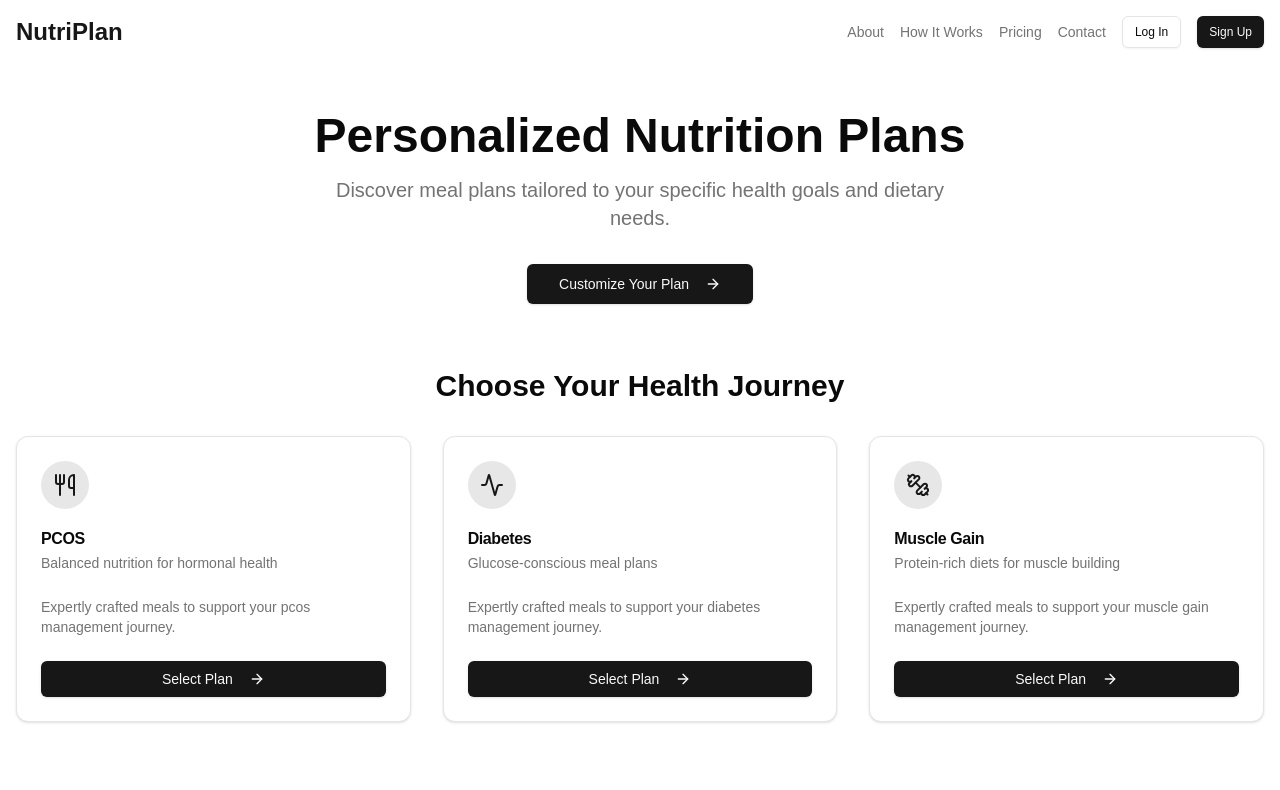
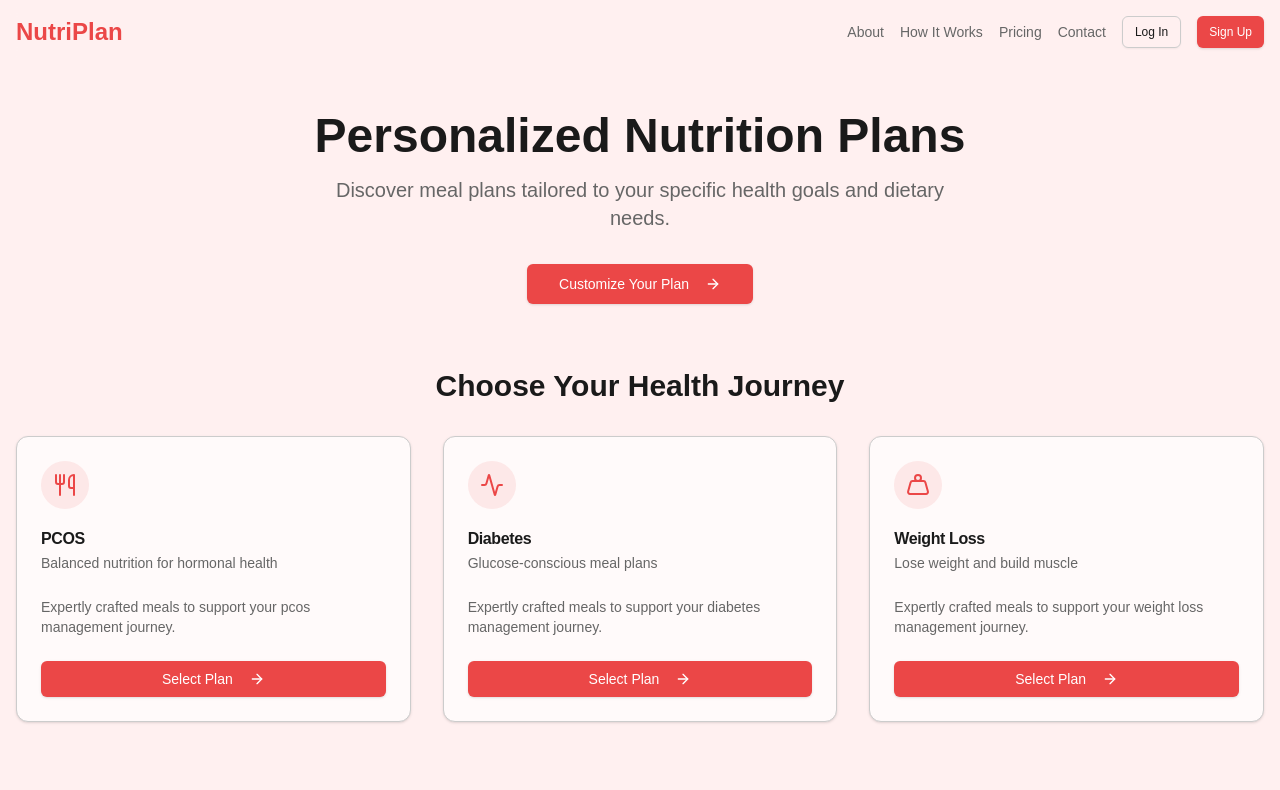
Before and after one commit to KhBayazidAhmed/nutriplan, a Next.js app: page / in a window 1280 px wide. Shown: the top 790 px of the page. Built offline with nearby package versions, Linux system fonts and the light colour scheme.

Commit message:
changing the theme to red

```diff
--- a/src/app/globals.css
+++ b/src/app/globals.css
@@ -8,57 +8,57 @@ body {
 
 @layer base {
   :root {
-    --background: 0 0% 100%;
-    --foreground: 0 0% 3.9%;
-    --card: 0 0% 100%;
-    --card-foreground: 0 0% 3.9%;
-    --popover: 0 0% 100%;
-    --popover-foreground: 0 0% 3.9%;
-    --primary: 0 0% 9%;
-    --primary-foreground: 0 0% 98%;
-    --secondary: 0 0% 96.1%;
-    --secondary-foreground: 0 0% 9%;
-    --muted: 0 0% 96.1%;
-    --muted-foreground: 0 0% 45.1%;
-    --accent: 0 0% 96.1%;
-    --accent-foreground: 0 0% 9%;
-    --destructive: 0 84.2% 60.2%;
-    --destructive-foreground: 0 0% 98%;
-    --border: 0 0% 89.8%;
-    --input: 0 0% 89.8%;
-    --ring: 0 0% 3.9%;
-    --chart-1: 12 76% 61%;
-    --chart-2: 173 58% 39%;
-    --chart-3: 197 37% 24%;
-    --chart-4: 43 74% 66%;
-    --chart-5: 27 87% 67%;
+    --background: 0 100% 97%; /* Light reddish background */
+    --foreground: 0 0% 10%; /* Darker foreground */
+    --card: 0 100% 99%; /* Light red for cards */
+    --card-foreground: 0 0% 10%; /* Dark text on cards */
+    --popover: 0 100% 99%;
+    --popover-foreground: 0 0% 10%;
+    --primary: 0 80% 60%; /* Primary red */
+    --primary-foreground: 0 0% 100%;
+    --secondary: 0 15% 95%; /* Light greyish red */
+    --secondary-foreground: 0 0% 10%;
+    --muted: 0 20% 90%; /* Soft muted red */
+    --muted-foreground: 0 0% 40%;
+    --accent: 0 60% 65%; /* Accent red */
+    --accent-foreground: 0 0% 10%;
+    --destructive: 0 70% 50%; /* Strong red for destructive actions */
+    --destructive-foreground: 0 0% 100%;
+    --border: 0 0% 80%; /* Light red for borders */
+    --input: 0 0% 80%;
+    --ring: 0 0% 10%; /* Darker for focus ring */
+    --chart-1: 0 70% 50%; /* Chart reds and complements */
+    --chart-2: 15 80% 60%;
+    --chart-3: 25 85% 70%;
+    --chart-4: 350 75% 55%;
+    --chart-5: 330 80% 65%;
     --radius: 0.5rem;
   }
   .dark {
-    --background: 0 0% 3.9%;
-    --foreground: 0 0% 98%;
-    --card: 0 0% 3.9%;
-    --card-foreground: 0 0% 98%;
-    --popover: 0 0% 3.9%;
-    --popover-foreground: 0 0% 98%;
-    --primary: 0 0% 98%;
-    --primary-foreground: 0 0% 9%;
-    --secondary: 0 0% 14.9%;
-    --secondary-foreground: 0 0% 98%;
-    --muted: 0 0% 14.9%;
-    --muted-foreground: 0 0% 63.9%;
-    --accent: 0 0% 14.9%;
-    --accent-foreground: 0 0% 98%;
-    --destructive: 0 62.8% 30.6%;
-    --destructive-foreground: 0 0% 98%;
-    --border: 0 0% 14.9%;
-    --input: 0 0% 14.9%;
-    --ring: 0 0% 83.1%;
-    --chart-1: 220 70% 50%;
-    --chart-2: 160 60% 45%;
-    --chart-3: 30 80% 55%;
-    --chart-4: 280 65% 60%;
-    --chart-5: 340 75% 55%;
+    --background: 0 0% 10%; /* Dark reddish background */
+    --foreground: 0 0% 100%;
+    --card: 0 0% 15%;
+    --card-foreground: 0 0% 100%;
+    --popover: 0 0% 15%;
+    --popover-foreground: 0 0% 100%;
+    --primary: 0 80% 60%;
+    --primary-foreground: 0 0% 100%;
+    --secondary: 0 0% 20%; /* Dark grey-red */
+    --secondary-foreground: 0 0% 100%;
+    --muted: 0 10% 30%; /* Muted dark red */
+    --muted-foreground: 0 0% 70%;
+    --accent: 0 60% 65%;
+    --accent-foreground: 0 0% 100%;
+    --destructive: 0 70% 40%;
+    --destructive-foreground: 0 0% 100%;
+    --border: 0 0% 20%;
+    --input: 0 0% 20%;
+    --ring: 0 0% 80%; /* Light reddish ring */
+    --chart-1: 0 80% 50%;
+    --chart-2: 10 60% 50%;
+    --chart-3: 20 50% 50%;
+    --chart-4: 345 75% 55%;
+    --chart-5: 325 70% 60%;
   }
 }
 
--- a/src/components/app-page.tsx
+++ b/src/components/app-page.tsx
@@ -5,10 +5,10 @@ import {
   ArrowRight,
   Utensils,
   Activity,
-  Dumbbell,
   CheckCircle,
   Users,
   Star,
+  Weight,
 } from "lucide-react";
 import { Button } from "@/components/ui/button";
 import {
@@ -34,9 +34,9 @@ export function BlockPage() {
       description: "Glucose-conscious meal plans",
     },
     {
-      name: "Muscle Gain",
-      icon: Dumbbell,
-      description: "Protein-rich diets for muscle building",
+      name: "Weight Loss",
+      icon: Weight,
+      description: "Lose weight and build muscle",
     },
   ];
 
```
